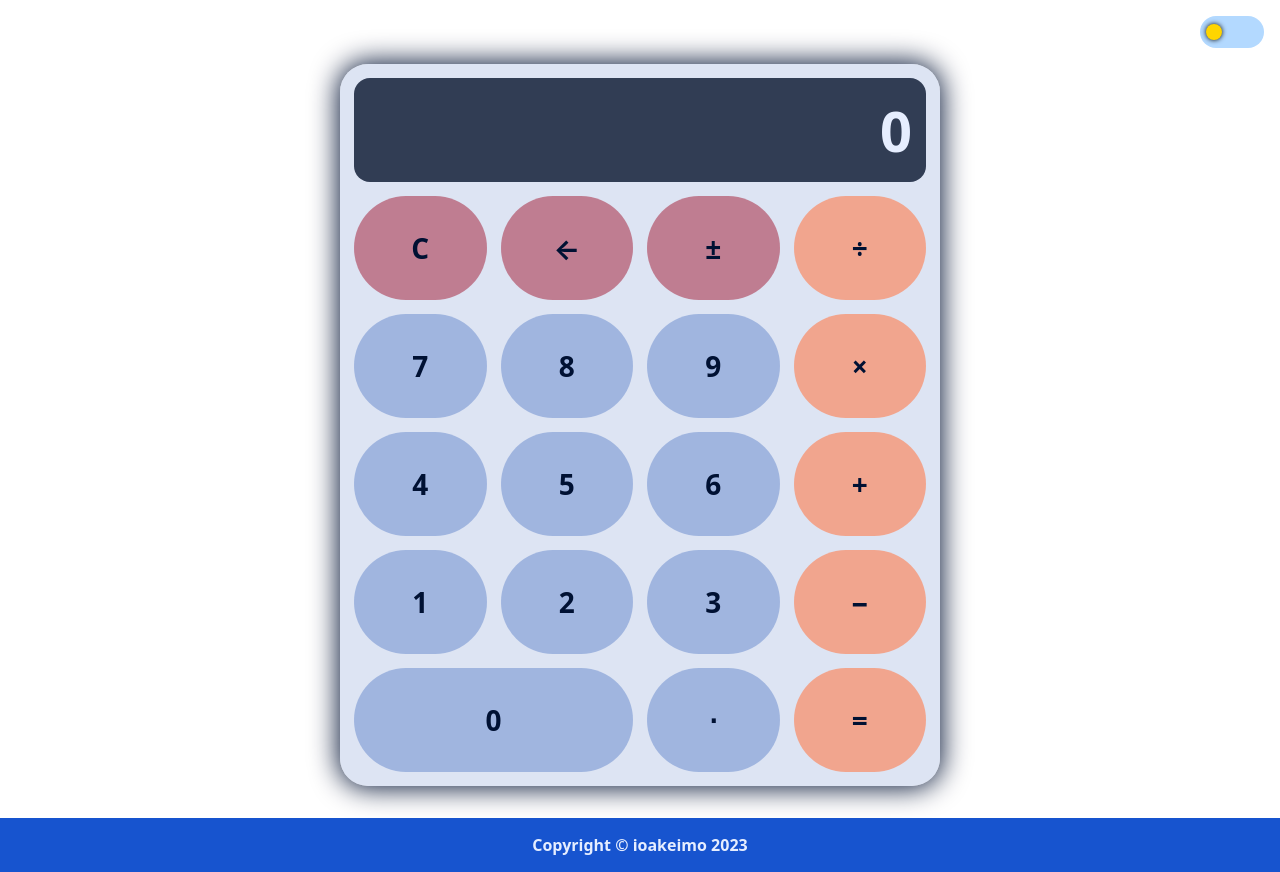
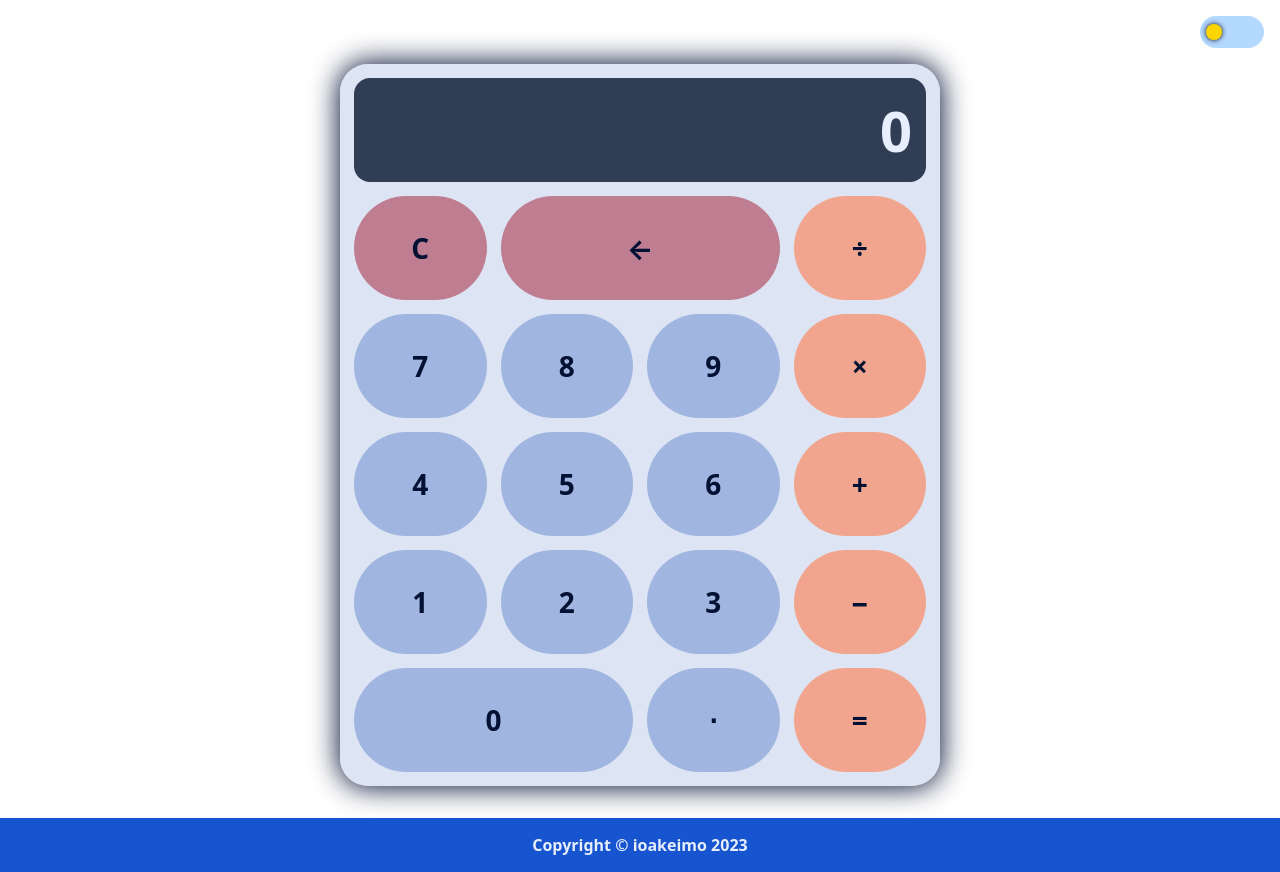
Before and after one commit to ioakeimoTOP/Calculator, a website: page index.html in a window 1280 px wide. Drawn offline with Linux system fonts and the light colour scheme.

Commit message:
Remove sign toggler
No reason to add that functionality, keep it simple for now.

```diff
--- a/index.html
+++ b/index.html
@@ -21,11 +21,11 @@
         <div class="calculator__screen">0</div>
         <div class="calculator__mutators">
           <button class="calculator__item" data-mutation="clear">C</button>
-          <button class="calculator__item" data-mutation="del">
+          <button
+            class="calculator__item calculator__item-double"
+            data-mutation="del"
+          >
             &leftarrow;
-          </button>
-          <button class="calculator__item" data-mutation="sign">
-            &plusmn;
           </button>
         </div>
         <div class="calculator__numpad">
```
